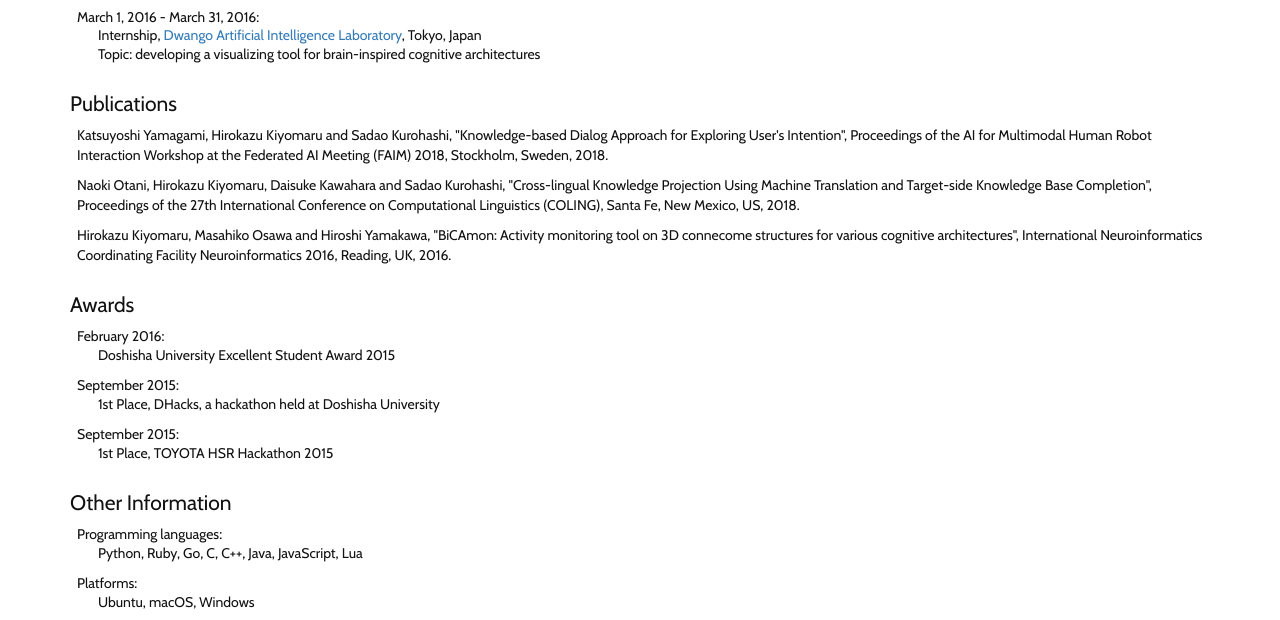
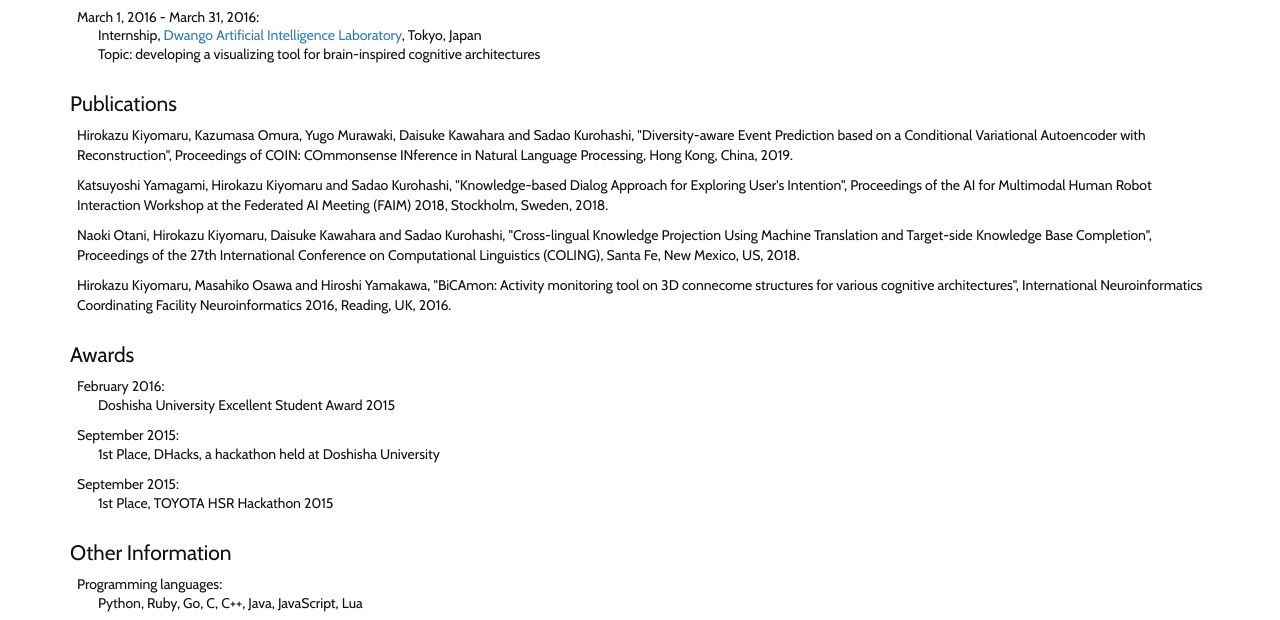
Before and after one commit to hkiyomaru/hirokazukiyomaru.com, a website: page source/index.html in a window 1280 px wide. Shown: the part 909-1529 px from the top of the page. Drawn offline with nearby package versions, Linux system fonts and the light colour scheme; files that its build step writes are made by us from their sources.

Commit message:
update the publication

```diff
--- a/source/index.html
+++ b/source/index.html
@@ -81,6 +81,7 @@
 
         <section>
           <h2>Publications</h2>
+          <p class="parent">Hirokazu Kiyomaru, Kazumasa Omura, Yugo Murawaki, Daisuke Kawahara and Sadao Kurohashi, "Diversity-aware Event Prediction based on a Conditional Variational Autoencoder with Reconstruction", Proceedings of COIN: COmmonsense INference in Natural Language Processing, Hong Kong, China, 2019.</p>
           <p class="parent">Katsuyoshi Yamagami, Hirokazu Kiyomaru and Sadao Kurohashi, "Knowledge-based Dialog Approach for Exploring User's Intention", Proceedings of the AI for Multimodal Human Robot Interaction Workshop at the Federated AI Meeting (FAIM) 2018,  Stockholm, Sweden, 2018.</p>
           <p class="parent">Naoki Otani, Hirokazu Kiyomaru, Daisuke Kawahara and Sadao Kurohashi, "Cross-lingual Knowledge Projection Using Machine Translation and Target-side Knowledge Base Completion", Proceedings of the 27th International Conference on Computational Linguistics (COLING), Santa Fe, New Mexico, US, 2018.</p>
           <p class="parent">Hirokazu Kiyomaru, Masahiko Osawa and Hiroshi Yamakawa, "BiCAmon: Activity monitoring tool on 3D connecome structures for various cognitive architectures", International Neuroinformatics Coordinating Facility Neuroinformatics 2016, Reading, UK, 2016.</p>
```
